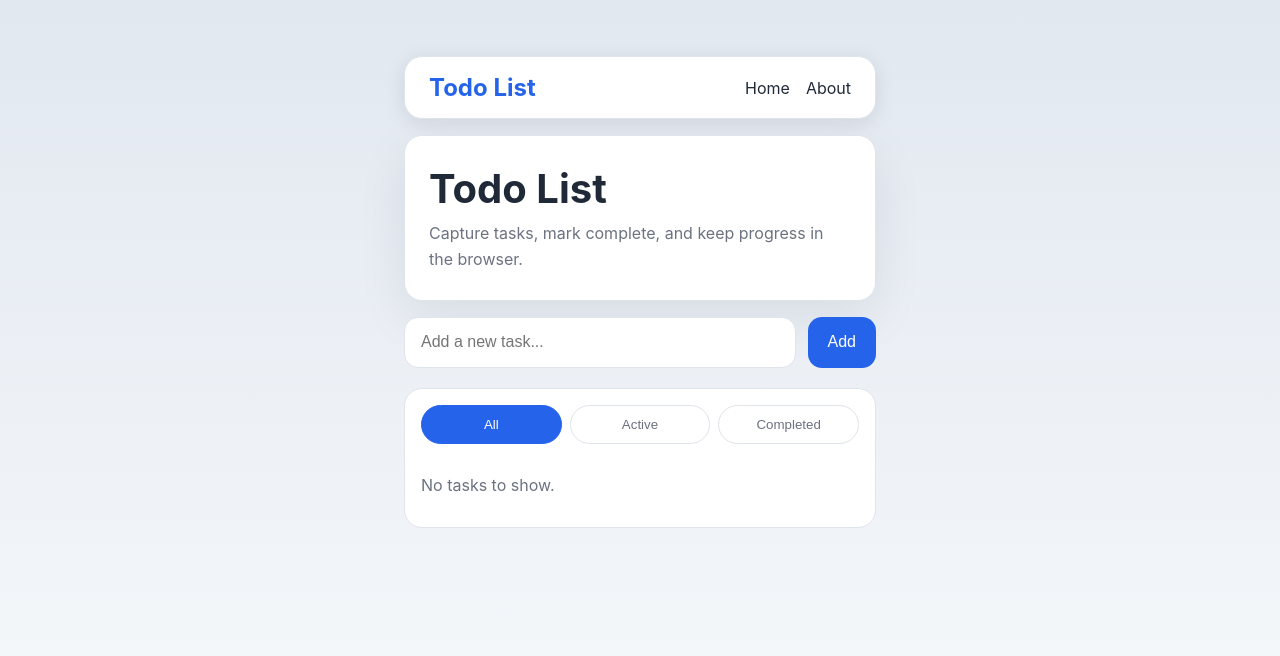
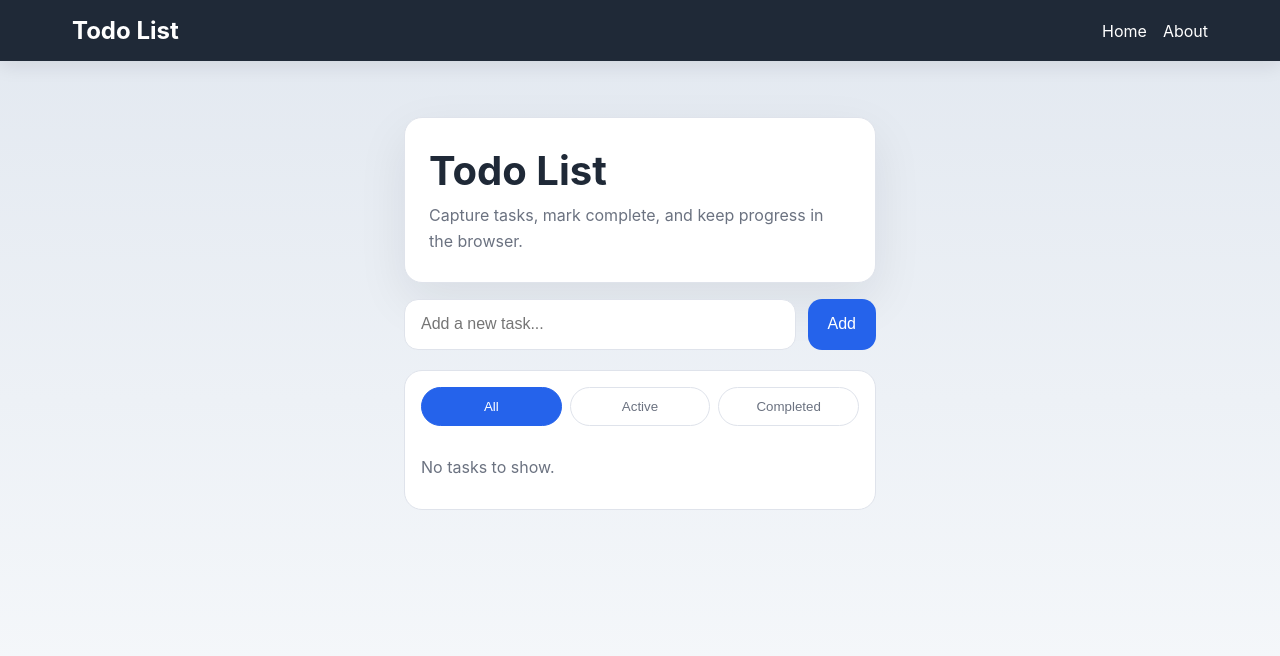
Before and after one commit to Jish7061/todo-list, a plain HTML site: page index.html in a window 1280 px wide. Drawn offline with Linux system fonts and the light colour scheme.

Commit message:
navabr and colour

```diff
--- a/index.html
+++ b/index.html
@@ -7,7 +7,6 @@
   <link rel="stylesheet" href="styles.css" />
 </head>
 <body>
-  <div class="app-shell">
   <nav class="navbar">
     <div class="nav-container">
       <h2 class="nav-title">Todo List</h2>
@@ -18,6 +17,7 @@
     </div>
   </nav>
 
+  <div class="app-shell">
     <header>
       <h1>Todo List</h1>
       <p>Capture tasks, mark complete, and keep progress in the browser.</p>
--- a/styles.css
+++ b/styles.css
@@ -6,7 +6,8 @@
   --muted: #6b7280;
   --accent: #2563eb;
   --success: #16a34a;
-  --nav-bg: #ffffff;
+  --nav-bg: #1f2937;
+  --nav-text: #ffffff;
   --nav-shadow: rgba(15, 23, 42, 0.1);
 }
 
@@ -36,11 +37,11 @@ body {
 
 .navbar {
   background: var(--nav-bg);
-  border: 1px solid var(--border);
-  border-radius: 18px;
+  color: var(--nav-text);
   box-shadow: 0 4px 20px var(--nav-shadow);
-  margin-bottom: 1rem;
+  margin-bottom: 2rem;
   animation: slideDown 0.6s ease-out;
+  width: 100%;
 }
 
 @keyframes slideDown {
@@ -55,16 +56,18 @@ body {
 }
 
 .nav-container {
+  max-width: 1200px;
+  margin: 0 auto;
   display: flex;
   justify-content: space-between;
   align-items: center;
-  padding: 1rem 1.5rem;
+  padding: 1rem 2rem;
 }
 
 .nav-title {
   margin: 0;
   font-size: 1.5rem;
-  color: var(--accent);
+  color: var(--nav-text);
 }
 
 .nav-links {
@@ -77,7 +80,7 @@ body {
 
 .nav-links a {
   text-decoration: none;
-  color: var(--text);
+  color: var(--nav-text);
   transition: color 0.3s ease;
 }
 
```
Lines whose indentation alone changed are shown as unchanged.
